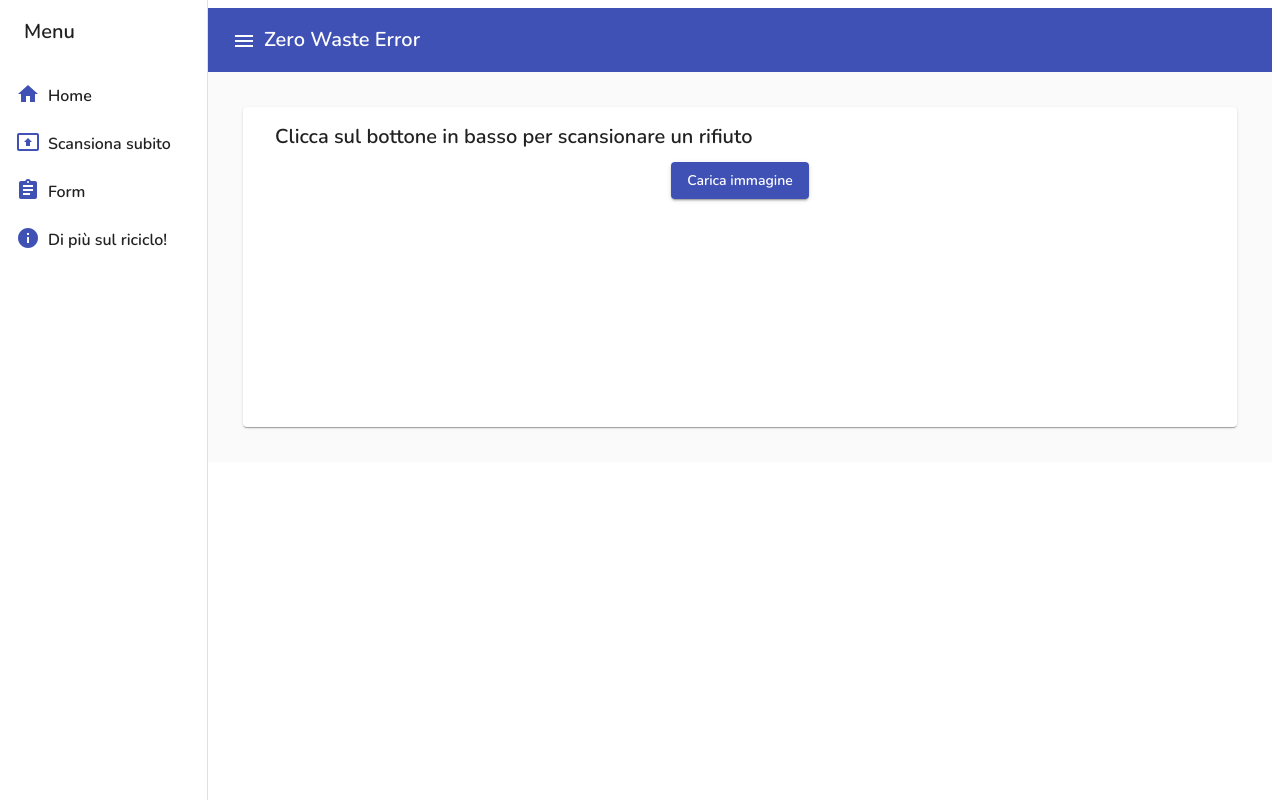
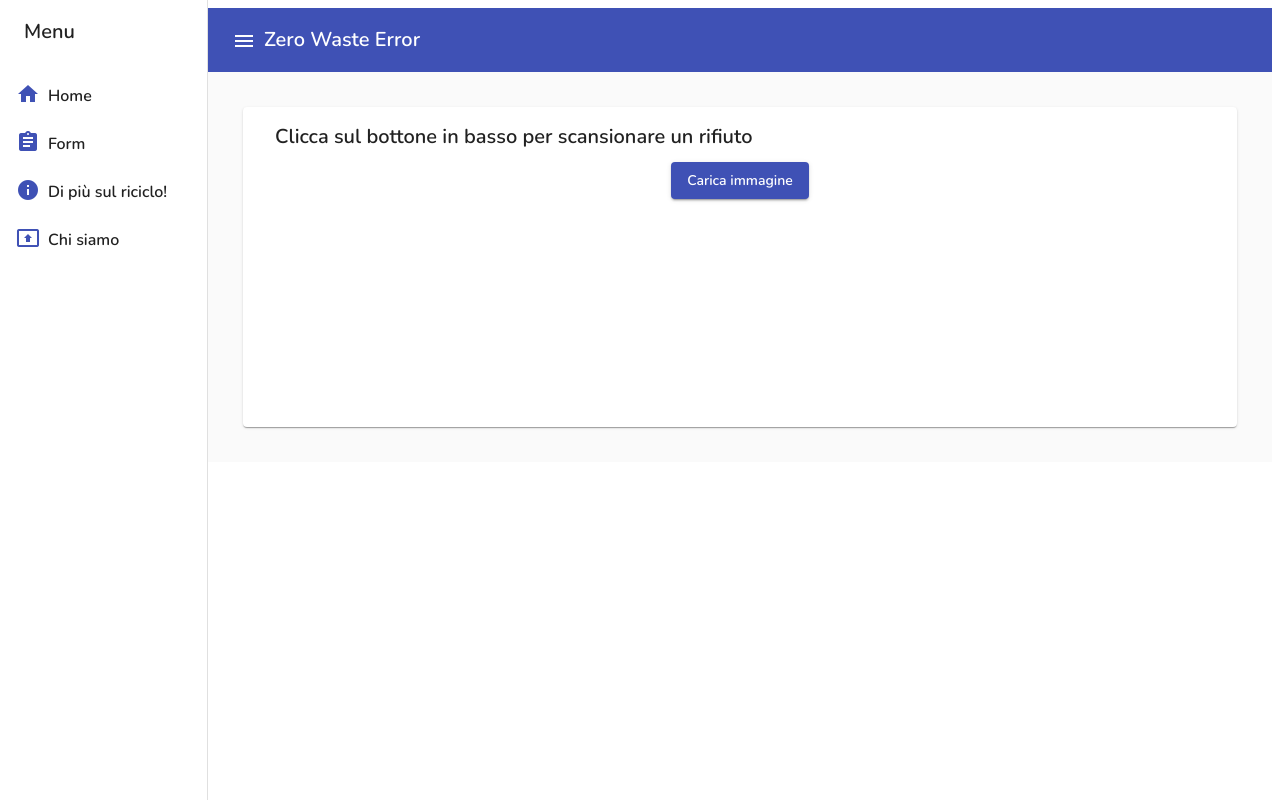
Before and after one commit to vannisil/zerowasteerror, an Angular app: page /home in a window 1280 px wide. Built offline with nearby package versions, Linux system fonts and the light colour scheme; a web font is replaced by a local one.

Commit message:
Revisione navbar

```diff
--- a/src/app/app-routing.module.ts
+++ b/src/app/app-routing.module.ts
@@ -10,7 +10,7 @@ const routes: Routes = [
 {path:'home', component: HomeComponent},
 {path:'inizio', component: InizioComponent},
 {path:'riciclo', component: RicicloComponent},
-{path:'form', component: FormComponent}
+{path:'form', component: FormComponent},
 ];
 
 @NgModule({
--- a/src/app/app.module.ts
+++ b/src/app/app.module.ts
@@ -46,8 +46,8 @@ import { RouterModule } from '@angular/router';
     MatMenuModule,
     MatSelectModule,
     RouterModule.forRoot([
-      {path:'inizio', component: InizioComponent},
-      {path: '', redirectTo: '/inizio', pathMatch: 'full'},
+      {path:'home', component: HomeComponent},
+      {path: '', redirectTo: '/home', pathMatch: 'full'},
     ]),
   ],
   providers: [],
--- a/src/app/nav/nav.component.html
+++ b/src/app/nav/nav.component.html
@@ -10,13 +10,13 @@
       Menu</mat-toolbar>
     <mat-nav-list >
       <mat-icon aria-hidden="false" aria-label="Example home icon" color="primary" style="float: left; position: relative; right: -8px; bottom: -10px;">home</mat-icon>
-      <a mat-list-item routerLink='/inizio' class="font1"> Home</a>
-      <mat-icon color="primary" style="float: left; position: relative; right: -8px; bottom: -10px;"> present_to_all</mat-icon>
-      <a mat-list-item routerLink="/home" class="font1">Scansiona subito</a>
+      <a mat-list-item routerLink='/home' class="font1"> Home</a>
       <mat-icon color="primary" style="float: left; position: relative; right: -8px; bottom: -10px;">assignment</mat-icon>
       <a mat-list-item routerLink='/form' class="font1">Form</a>
       <mat-icon color="primary" style="float: left; position: relative; right: -8px; bottom: -10px;">info</mat-icon>
       <a mat-list-item routerLink="/riciclo" class="font1">Di più sul riciclo!</a>
+      <mat-icon color="primary" style="float: left; position: relative; right: -8px; bottom: -10px;"> present_to_all</mat-icon>
+      <a mat-list-item routerLink="/inizio" class="font1">Chi siamo</a>
     </mat-nav-list>
   </mat-sidenav>
   <mat-sidenav-content>
```
